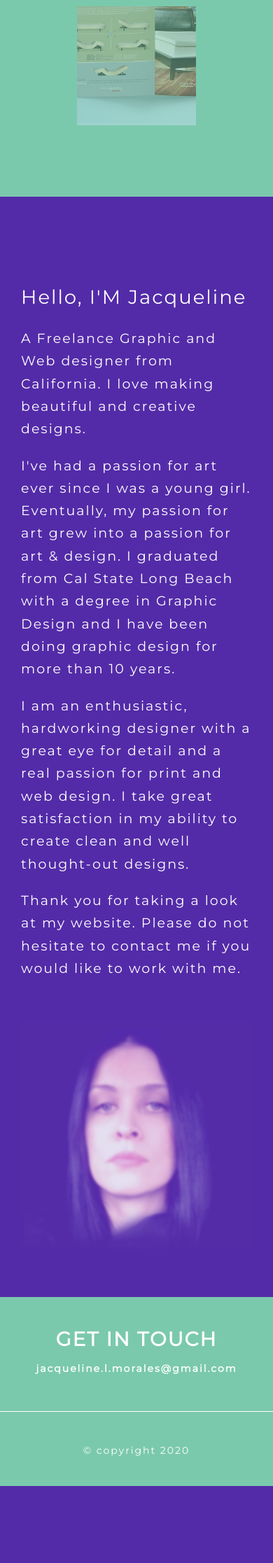
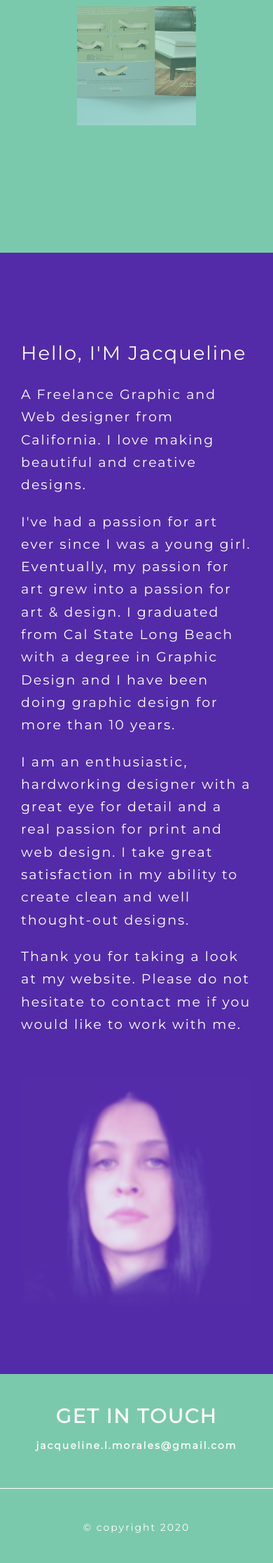
Before and after one commit to zeny11-11/jmorales, a Jekyll site: the page built from index.html, in a window 390 px wide. Shown: the part 2371-4604 px from the top of the page at 70% size. Built offline with Jekyll 4.4.1, drawn with Linux system fonts in a browser that asks for light colours; nearby versions of some CDN libraries; Markdown is read by kramdown in place of the engine named in the settings; before the commit the page ends 4494 px from its top, so only the background shows below that.

Commit message:
Update stylesheet.css

```diff
--- a/css/stylesheet.css
+++ b/css/stylesheet.css
@@ -1,5 +1,7 @@
 @charset "UTF-8";
 
+@import url('https://fonts.googleapis.com/css2?family=Playfair+Display:wght@400;600;700&display=swap');
+@import url("https://fonts.googleapis.com/css?family=Montserrat");
 
 * {
 	padding: 0;
@@ -7,13 +9,11 @@
 	margin-right: 0;
 	margin-bottom: 0;
 	margin-left: 0;
-	/*-webkit-box-sizing: border-box;
-	box-sizing: border-box; */
+	box-sizing: border-box;
+        webkit-box-sizing: border-box;
 }
 
-@import url('https://fonts.googleapis.com/css2?family=Playfair+Display:wght@400;600;700&display=swap');
 
-@import url("https://fonts.googleapis.com/css?family=Montserrat");
 
 body {
 	width:100%;
@@ -38,7 +38,6 @@
 	letter-spacing:2px;
 }
 
-
 .clearfix {
 	clear:both;
 }
@@ -52,7 +51,6 @@
 	margin: 0 auto;
 	padding:0;
 }
-
 
 
 /* ************** MAIN NAV ********************/
@@ -92,7 +90,6 @@
 	font-weight:400;
 	letter-spacing:1px;
 }
-
 
 nav ul li a {
 	text-decoration:none;
@@ -140,17 +137,6 @@
 }
 
 
-/*#margin-top {
-	height:120px;
-	width:85%;
-	margin:0 auto;
-	padding:0;
-	clear:both;
-}*/
-
-
-
-
 /* ************** HEADER ********************/
 
 #header {
@@ -158,7 +144,6 @@
    height:600px;
    height:100vh;
    background: #532ba8;
-
    overflow-x: hidden;
    text-align:center;
    z-index:-1000;
@@ -210,7 +195,6 @@
 
 #header h1 {
 	font-size: 5rem;
-
 }
 
 #header h3 {
@@ -231,7 +215,6 @@
  margin-top: 20px;
 
    }
-
 }
 
 @media only screen and (max-width: 450px) {
@@ -245,7 +228,6 @@
  margin-top: 20px;
 
    }
-
 }
 
 @media only screen and (max-width: 350px) {
@@ -259,38 +241,6 @@
   margin-top:10px
 
    }
-
-}
-
-/* **************HR with H2 in middle ********************/
-h2 {
-    overflow: hidden;
-    text-align: center;
-	font-weight:200;
-}
-h2:before,
-h2:after {
-    background-color: none;
-    content: '';
-    display: inline-block;
-    height: 1px;
-    position: relative;
-    vertical-align: middle;
-    width: 0%;
-}
-
-h2.portfolio:before,
-h2.portfolio:after {
-    background-color: #fff;
-
-}
-h2:before {
-    right: 0.9em;
-    margin-left: -50%;
-}
-h2:after {
-    left: 0.9em;
-    margin-right: -50%;
 }
 
 
@@ -315,7 +265,6 @@
   text-align:center;
   padding:20px 0 20px 0;
 }
-
 
 .gallery_portfolio {
    position: relative;
@@ -350,10 +299,8 @@
   cursor: pointer;
 }
 
-
 #filters li:hover {
      color: #ffffff;
-
 }
 
 #portfoliolist {
@@ -386,17 +333,8 @@
 }
 
 .project-overlay {
-    /*background : rgba(22,146,208,.80);*/
+  background: rgba(83, 43, 168, 1);
   border : none/*2px solid #00DFFF*/;
-	background: rgba(83, 43, 168, 1);
-   /*background: rgba(0,0,0,.9);
-background: -moz-linear-gradient(45deg, rgba(0,0,0,.9) 0%, rgba(0,0,0,.9) 100%);
-background: -webkit-gradient(left bottom, right top, color-stop(0%, rgba(0,0,0,.9)), color-stop(100%, rgba(0,0,0,.9)));
-background: -webkit-linear-gradient(45deg, rgba(0,0,0,.9) 0%, rgba(0,0,0,.9) 100%);
-background: -o-linear-gradient(45deg, rgba(0,0,0,.9) 0%, rgba(0,0,0,.9) 100%);
-background: -ms-linear-gradient(45deg, rgba(0,0,0,.9) 0%, rgba(0,0,0,.9) 100%);
-background: linear-gradient(45deg, rgba(0,0,0,.9) 0%, rgba(0,0,0,.9) 100%);
-filter: progid:DXImageTransform.Microsoft.gradient( startColorstr='#000000', endColorstr='#000000', GradientType=1 );*/
   visibility: hidden;
   position: absolute;
   text-align:center;
@@ -417,7 +355,6 @@
    font-weight:400;
    margin:0 auto 0 -20px;
    text-transform:uppercase;
-
 }
 
 .project-overlay > p {
@@ -425,11 +362,9 @@
    padding-top:15px;
    width:240px;
    margin:0 0 0 10px;
-
    font-size:14px;
    text-align:center;
    max-width:270px;
-
 }
 
 .project-overlay hr {
@@ -468,9 +403,6 @@
     align-items: center;
     justify-content: center;
     flex-direction: row;
-    box-sizing: border-box;
-	webkit-box-sizing: border-box;
-
 }
 
 
@@ -480,23 +412,15 @@
   }
 }
 
-
-
 .about_div1 {
     margin:0 auto;
     padding:20px;
     text-align:center;
     flex: 1.5;
-
 }
 
 .about_div1 p {
     line-height:1.7em;
-	/* -webkit-margin-before: 1em;
-        -webkit-margin-after: 1em;
-        -webkit-margin-start: auto;
-        -webkit-margin-end: auto;
-	 margin-left:auto;*/
      margin:20px auto;
      text-align:left;
      -moz-hyphens: none;
@@ -528,8 +452,6 @@
     mix-blend-mode: screen;
     /*border:40px solid #340080;
     outline:4px solid #37286f;*/
-
-
 }
 
 
@@ -559,25 +481,13 @@
 
 footer a.underline {
     color:#ffffff!important;
-
 }
-
 footer .underline:after {
     background: #ffffff;
 }
 
-
-
-
-footer img {
-	display:inline-block;
-	position:relative;
-	vertical-align: text-bottom;
-}
-
 #contact {
    display:none;
-
 }
 
 
@@ -594,8 +504,6 @@
 .project-overlay > * {
    display:none;
   }
-
-
 }
 
 @media only screen and (max-width: 522px) {
@@ -604,7 +512,6 @@
    width:230px;
    height:230px;
  }
-
 }
 
 @media only screen and (max-width: 482px) {
@@ -629,7 +536,6 @@
    top:-60px;
    left:-60px;
   }
-
 }
 
 @media only screen and (max-width: 382px) {
@@ -650,92 +556,19 @@
 
 /************** MOBILE NAV  *****************/
 
-
 #margin-top {
    display:none;
 }
 
-
 #main_nav {
    display:none;
 }
-/*	height:auto;
-	margin:0 auto;
-	text-align:left;
-	padding-top:0;
-	top:0;
-	left:0;
-}
-
-#main_nav ul {
-    width: 100%;
-    display: none;
-	margin:0 auto;
-	padding:0;
-	text-align:center;
- }
-
-#main_nav ul li {
-    padding-top:15px;
-	padding-bottom:15px;
-	display:block;
-	width:100%;
-}
-
-
-#main_nav ul li a {
-    width: 100%;
-	line-height: 20px;
-}
-
-
-#menu-line {
-    display: none;
-}
-
-#main_nav #menu-button {
-    display:inline-block;
-    padding: 20px;
-    color: #fff;
-    cursor: pointer;
-    font-size: 12px;
-    text-transform: uppercase;
-}
-
-#main_nav #menu-button::after {
-    content: '';
-    position: absolute;
-    top: 25px;
-    right: 30px;
-    display:inline-block;
-    width: 25px;
-    height: 2px;
-    background: #fff;
-}
-
-#main_nav #menu-button::before {
-    content: '';
-    position: absolute;
-    top: 30px;
-    right: 30px;
-    display:inline-block;
-    width: 25px;
-    height: 3px;
-    border-top: 2px solid #fff;
-    border-bottom: 2px solid #fff;
-}
-
-#menu-button::before:hover {
-	border-top: 2px solid #00DFFF;
-    border-bottom: 2px solid #00DFFF;
-}
-
-*/
 /************** END MOBILE NAV  *****************/
 
 
 #portfolio_sec {
    padding-top:80px;
+   padding-bottom: 80px;
 }
 
 #portfoliolist .portfolio:nth-child(even) { margin-left:1px;}
@@ -744,9 +577,8 @@
 
 #about_sec {
    padding-top:80px;
-    padding-bottom:50px;
+   padding-bottom:80px;
 }
-
 footer span {
     display:none;
 }
@@ -758,14 +590,12 @@
     margin-right:auto;
     margin-bottom:6px;
     margin-left:auto;
-
 }
 
 footer img  {
    display:block;
    margin:0 auto;
    margin-bottom:12px;
-
 }
 
 #contact {
@@ -797,13 +627,11 @@
 }
 
 footer a {
-
    display:block;
    width:200px;
    margin:0 auto;
    padding-top:5px;
   }
-
 }
 
 
@@ -817,7 +645,6 @@
    -webkit-animation: text-focus-in 1s cubic-bezier(0.550, 0.085, 0.680, 0.530) 1s both;
    animation: text-focus-in 1s cubic-bezier(0.550, 0.085, 0.680, 0.530) 1s both;
 }
-
 
 @-webkit-keyframes text-focus-in {
   0% {
```
Lines whose indentation alone changed are shown as unchanged.
